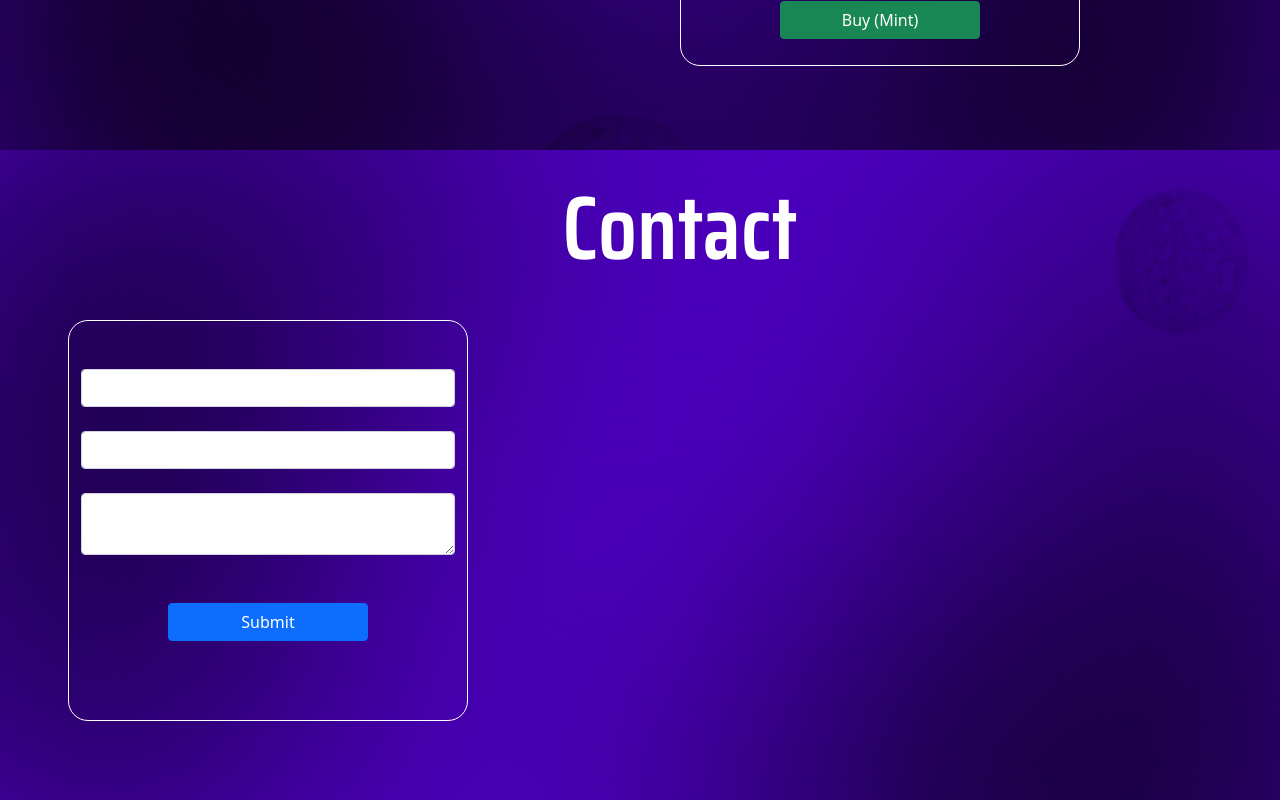
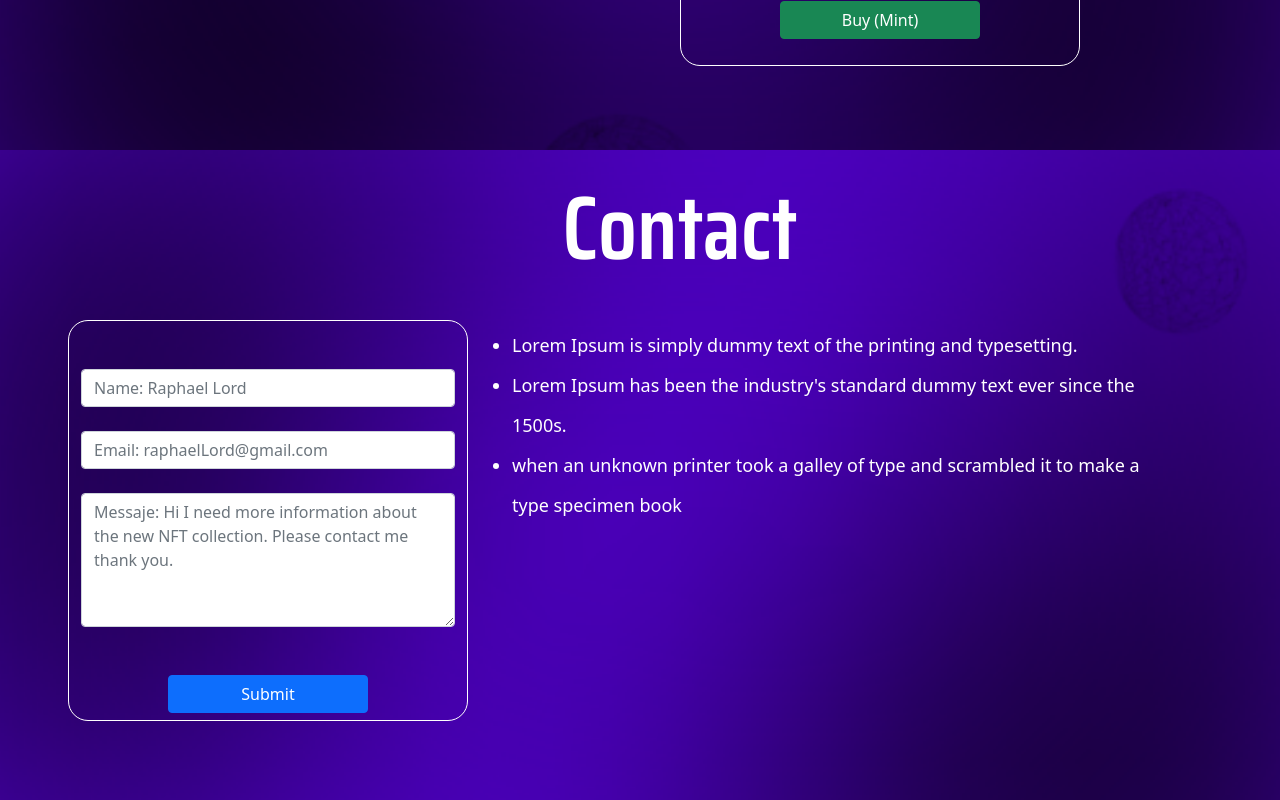
Before and after one commit to LucianoSainz/NFT-Website-Template, a React (Create React App) app: page / in a window 1280 px wide. Shown: the part 1821-2621 px from the top of the page. Built offline with nearby package versions, Linux system fonts and the light colour scheme.

Commit message:
worked with contact section

```diff
--- a/src/App.css
+++ b/src/App.css
@@ -127,3 +127,12 @@
     border: 1px solid #fff;
     border-radius: 20px;
 }
+
+.contact-content{
+  margin-top: 35px;
+}
+.list-two{
+  font-size: 18px;
+    color: #fff;
+    line-height: 40px;
+}
--- a/src/components/contact.js
+++ b/src/components/contact.js
@@ -10,15 +10,45 @@ const Contact = () => {
           </div>
           <div class="col-lg-6 contact">
             <form>
-              <input type="text" class="form-control mt-5" id="name"></input>
-              <input type="email" class="form-control mt-4" id="email"></input>
-              <textarea class="form-control mt-4"></textarea>
+              <input
+                type="text"
+                class="form-control mt-5"
+                id="name"
+                placeholder="Name: Raphael Lord"
+              ></input>
+              <input
+                type="email"
+                class="form-control mt-4"
+                id="email"
+                placeholder="Email: raphaelLord@gmail.com"
+              ></input>
+              <textarea
+                rows="5"
+                class="form-control mt-4"
+                placeholder="Messaje: Hi I need more information about the new NFT collection. Please contact me thank you."
+              ></textarea>
               <div class="content-button d-flex justify-content-center">
                 <button type="submit" class="btn btn-primary mt-5">
                   Submit
                 </button>
               </div>
             </form>
+          </div>
+          <div class="col-lg-7 contact-content">
+            <ul class="list-two">
+              <li>
+                Lorem Ipsum is simply dummy text of the printing and
+                typesetting.
+              </li>
+              <li>
+                Lorem Ipsum has been the industry's standard dummy text ever
+                since the 1500s.
+              </li>
+              <li>
+                when an unknown printer took a galley of type and scrambled it
+                to make a type specimen book
+              </li>
+            </ul>
           </div>
         </div>
       </div>
```
